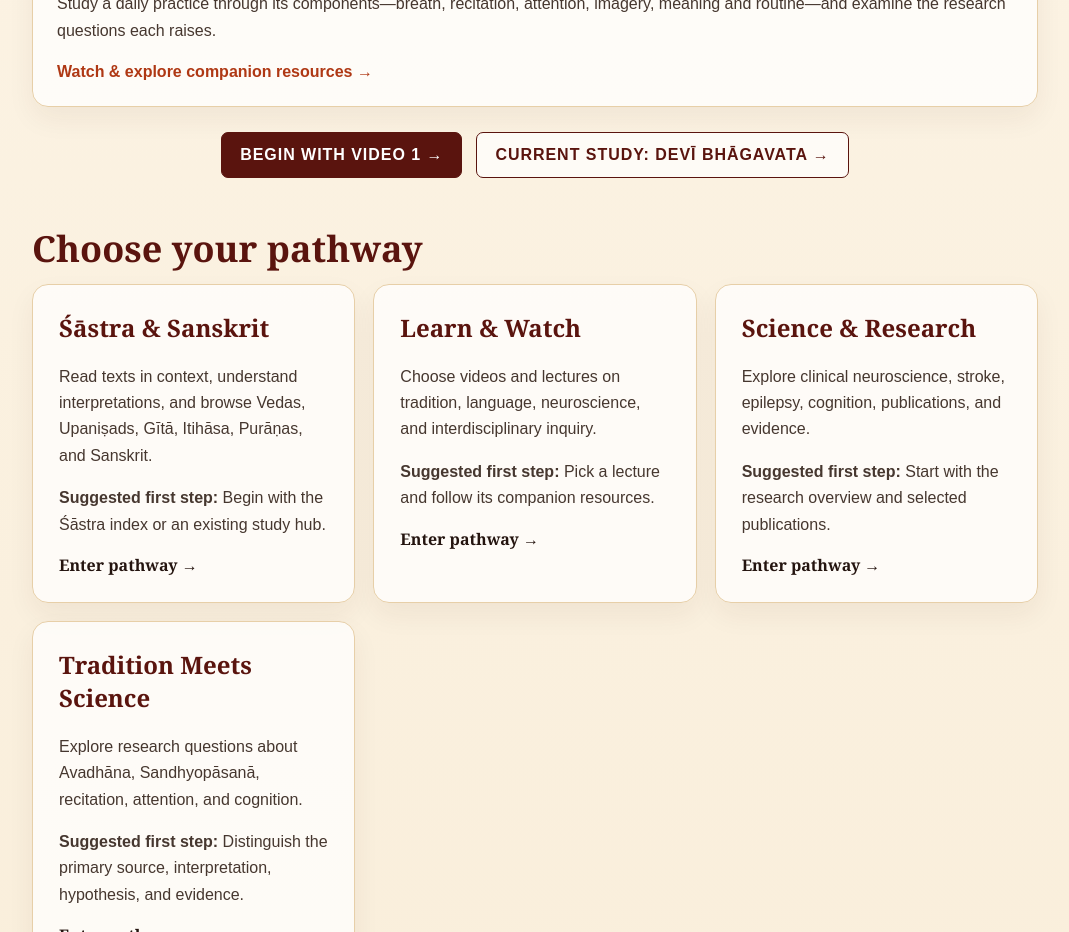
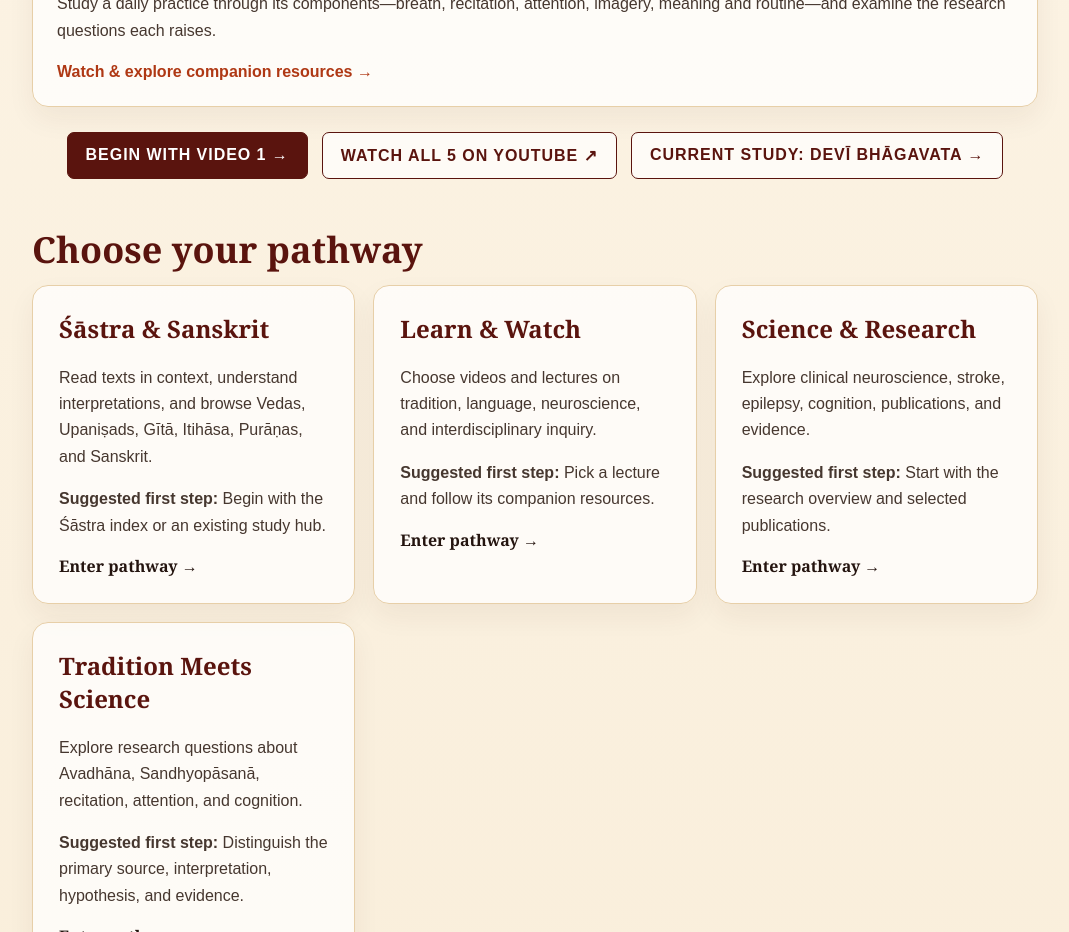
Before and after one commit to nishmishra/ivypandit-v2, a Next.js app: page /start-here in a window 1280 px wide. Shown: the part 1880-2812 px from the top of the page, without its empty margins (105-1174 px from the left). Built offline with nearby package versions, Linux system fonts and the light colour scheme.

Commit message:
Link new YouTube introduction, full readings and review playlists

```diff
--- a/app/start-here/page.tsx
+++ b/app/start-here/page.tsx
@@ -11,7 +11,7 @@ export default function StartHerePage() {
   return <main className="pageShell">
     <section className="pageHero compact"><p className="eyebrow">Welcome • Orientation</p><h1>Start Here: Your Guide to IvyPandit</h1><p>Find the resources you need without knowing the site's structure in advance. Choose a pathway below, or search across the entire collection.</p></section>
     <div className="content">
-      <section className="learningSection"><p className="kicker">A five-video introduction</p><h2 className="sectionTitle">Discover IvyPandit, one conversation at a time</h2><p>Begin with the mission, then sample our approach to science, texts, culture and daily practice. Follow the sequence or choose a subject.</p><ol className="lessonList">{introductions.map((item,i)=><li className="panel" key={item.slug}><span className="label">Video {i+1} of 5 • {item.label}</span><h3><Link href={`/learn/${item.slug}`}>{item.title}</Link></h3><p>{item.summary}</p><Link className="textLink" href={`/learn/${item.slug}`}>Watch & explore companion resources →</Link></li>)}</ol><div className="buttons"><Link className="btn primary" href="/learn/introducing-ivypandit">Begin with video 1 →</Link><Link className="btn secondary" href="/devi-bhagavata">Current study: Devī Bhāgavata →</Link></div></section><section><h2 className="sectionTitle">Choose your pathway</h2><div className="resourceGrid">{routes.map(item=><Link className="panel linkedCard" href={item.href} key={item.title}><h2>{item.title}</h2><p>{item.desc}</p><p><strong>Suggested first step:</strong> {item.first}</p><span>Enter pathway →</span></Link>)}</div></section>
+      <section className="learningSection"><p className="kicker">A five-video introduction</p><h2 className="sectionTitle">Discover IvyPandit, one conversation at a time</h2><p>Begin with the mission, then sample our approach to science, texts, culture and daily practice. Follow the sequence or choose a subject.</p><ol className="lessonList">{introductions.map((item,i)=><li className="panel" key={item.slug}><span className="label">Video {i+1} of 5 • {item.label}</span><h3><Link href={`/learn/${item.slug}`}>{item.title}</Link></h3><p>{item.summary}</p><Link className="textLink" href={`/learn/${item.slug}`}>Watch & explore companion resources →</Link></li>)}</ol><div className="buttons"><Link className="btn primary" href="/learn/introducing-ivypandit">Begin with video 1 →</Link><a className="btn secondary" href="https://www.youtube.com/playlist?list=PLAjhxpakwoEw" target="_blank" rel="noopener noreferrer">Watch all 5 on YouTube ↗</a><Link className="btn secondary" href="/devi-bhagavata">Current study: Devī Bhāgavata →</Link></div></section><section><h2 className="sectionTitle">Choose your pathway</h2><div className="resourceGrid">{routes.map(item=><Link className="panel linkedCard" href={item.href} key={item.title}><h2>{item.title}</h2><p>{item.desc}</p><p><strong>Suggested first step:</strong> {item.first}</p><span>Enter pathway →</span></Link>)}</div></section>
       <section className="panel" style={{marginTop:'30px'}}><h2>Browse by Śāstra</h2><p>Jump into a specific tradition or text. Existing hubs provide curated resources; wider topics lead to the searchable collection.</p><div className="buttons" style={{justifyContent:'flex-start',flexWrap:'wrap'}}>{[['Vedas','/shastra-study#vedas'],['Upaniṣads','/shastra-study#upanishads'],['Gītā','/gita'],['Mahābhārata','/mahabharata'],['Purāṇas','/shastra-study#puranas'],['Sanskrit & Sāhitya','/shastra-study#sanskrit'],['Mantra & Practice','/shastra-study#practice'],['Darśana','/shastra-study#darshana']].map(([name,href])=><Link className="btn secondary" href={href} key={name}>{name}</Link>)}</div></section>
       <section className="panel" style={{marginTop:'30px'}}><h2>Know what you want to find?</h2><p>Use the Knowledge Navigator to search by topic, text, scholar, language, or type of resource.</p><form action="/explore" method="get" style={{display:'flex',gap:'10px',flexWrap:'wrap'}}><input name="q" aria-label="Search IvyPandit" placeholder="Try Mahābhārata, Sanskrit, attention, stroke…" style={{flex:'1 1 300px',padding:'12px',borderRadius:'8px',border:'1px solid #d7c5a5'}}/><button className="btn primary" type="submit">Search</button></form></section>
       <section className="panel" style={{marginTop:'30px'}}><h2>How to read interdisciplinary claims</h2><p>IvyPandit distinguishes four layers: <strong>primary source</strong>, <strong>traditional interpretation</strong>, <strong>testable research question</strong>, and <strong>scientific evidence</strong>. Analogies are not established findings.</p><Link className="textLink" href="/editorial-policy">Read the editorial and evidence policy →</Link></section>
--- a/data/learning.ts
+++ b/data/learning.ts
@@ -287,7 +287,7 @@ export const learningCollections = [
     [
       [
         "Śrīmad Devī Bhāgavata",
-        "PLW5RFFa0nMww"
+        "PLazptD9lBgJM"
       ],
       [
         "Bhagavad Gītā",
```
Also changed, not shown: app/devi-bhagavata/[slug]/page.tsx (+1 -1 lines), app/devi-bhagavata/page.tsx (+1 -1 lines).
